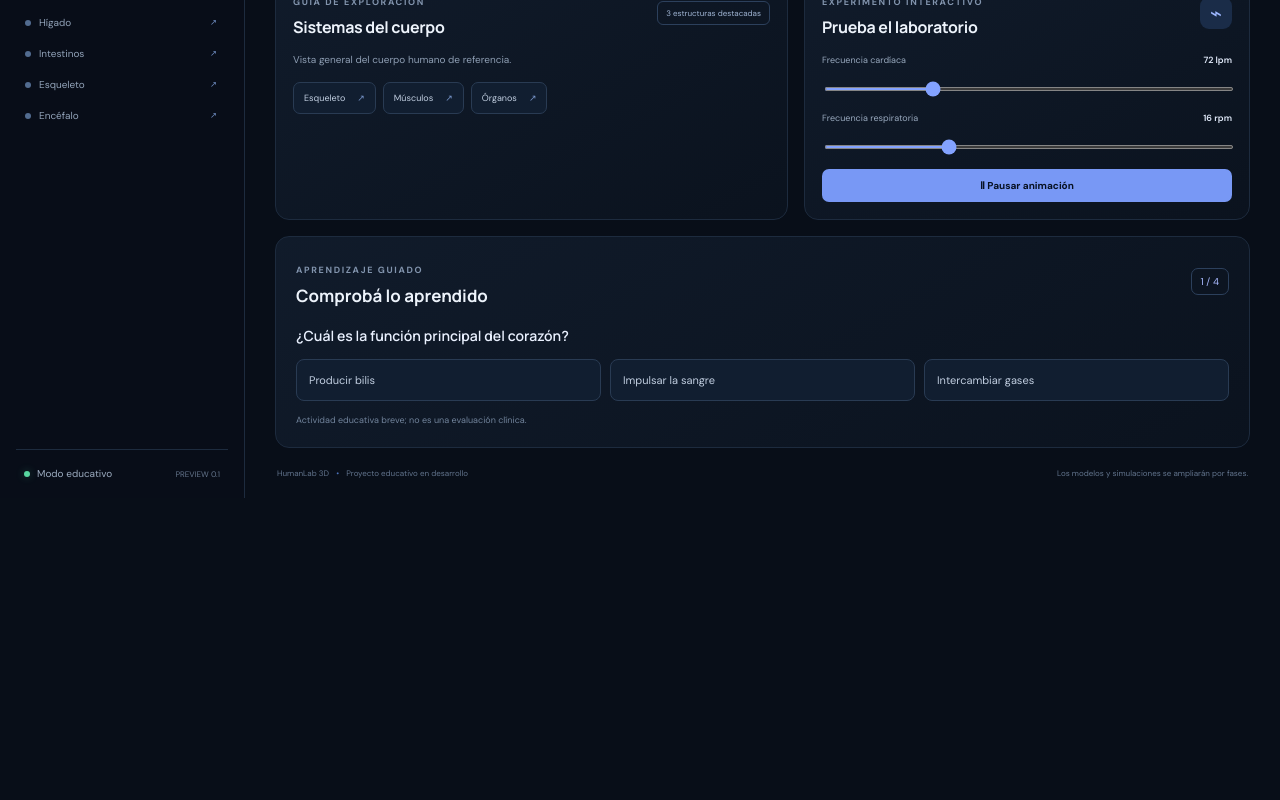
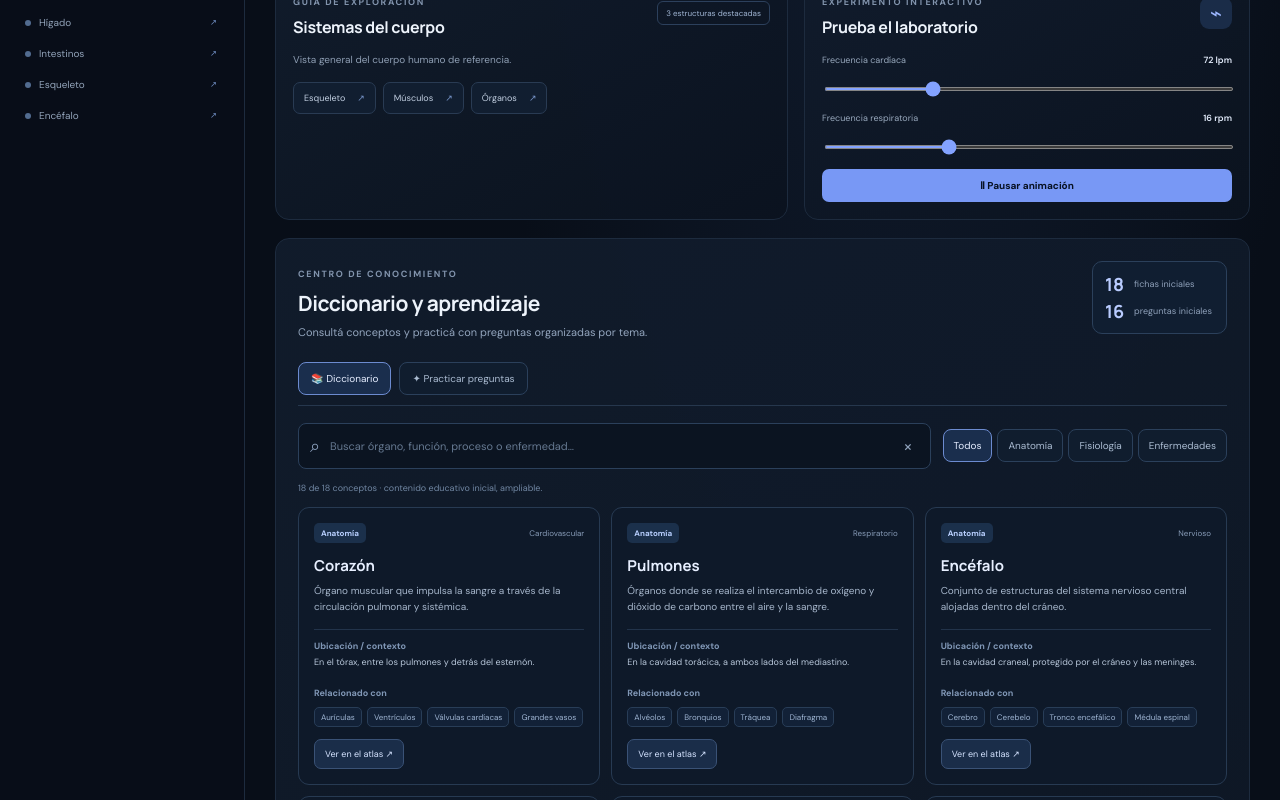
Before and after one commit to JoseGarcia6/HumanLab-3D, a Next.js app: page / in a window 1280 px wide. Shown: the part 903-1703 px from the top of the page. Before the commit the page ends 1401 px from the top, so only its background shows below. Built offline with nearby package versions, Linux system fonts and the light colour scheme.

Commit message:
feat: replace short quiz with dictionary and learning library

```diff
--- a/src/app/page.tsx
+++ b/src/app/page.tsx
@@ -112,7 +112,7 @@ export default function Home(){
    </aside></div>
    <section className="bottom-grid"><div className="panel system-summary"><div className="section-title"><div><span className="eyebrow">GUÍA DE EXPLORACIÓN</span><h3>Sistemas del cuerpo</h3></div><span className="count-chip">{system.structures.length} estructuras destacadas</span></div><p>{system.description}</p><div className="structure-chips">{system.structures.map((s,i)=><button key={s} onClick={()=>{const id=structureIdForName[s]??"heart";setSelected(id);const item=structures.find(structure=>structure.id===id);if(item)setActiveSystem(item.system)}}>{s}<span>↗</span></button>)}</div></div>
    <div className="panel lab-card"><div className="lab-card-top"><div><span className="eyebrow">EXPERIMENTO INTERACTIVO</span><h3>{mode==="lab"?"Ajusta las variables":"Prueba el laboratorio"}</h3></div><span className="lab-icon">⌁</span></div><div className="slider-row"><label htmlFor="heart-rate">Frecuencia cardíaca <strong>{heartRate} lpm</strong></label><input id="heart-rate" type="range" min="45" max="150" value={heartRate} onChange={e=>setHeartRate(Number(e.target.value))}/></div><div className="slider-row"><label htmlFor="breath-rate">Frecuencia respiratoria <strong>{breathRate} rpm</strong></label><input id="breath-rate" type="range" min="8" max="35" value={breathRate} onChange={e=>setBreathRate(Number(e.target.value))}/></div><button className="primary-button" onClick={()=>setRunning(!running)}>{running?"Ⅱ Pausar animación":"▶ Reanudar animación"}</button></div></section>
-   <section className="panel learning-card"><div className="learning-head"><div><span className="eyebrow">APRENDIZAJE GUIADO</span><h3>Comprobá lo aprendido</h3></div><span className="learning-count">{quizIndex+1} / {learningQuestions.length}</span></div><p className="learning-question">{learningQuestions[quizIndex].question}</p><div className="learning-options">{learningQuestions[quizIndex].options.map((option,index)=><button type="button" key={option} disabled={quizAnswer!==null} className={quizAnswer===null?"":index===learningQuestions[quizIndex].correct?"correct":quizAnswer===index?"incorrect":""} onClick={()=>setQuizAnswer(index)}>{option}</button>)}</div>{quizAnswer!==null&&<div className={quizAnswer===learningQuestions[quizIndex].correct?"learning-feedback correct-text":"learning-feedback"}><strong>{quizAnswer===learningQuestions[quizIndex].correct?"¡Correcto!":"Repasemos"}</strong><p>{learningQuestions[quizIndex].explanation}</p><button type="button" className="learning-next" onClick={()=>{const next=(quizIndex+1)%learningQuestions.length;setQuizIndex(next);setQuizAnswer(null);const item=structures.find(structure=>structure.id===learningQuestions[next].structure);if(item){setSelected(item.id);setActiveSystem(item.system);setMode("anatomy")}}}>{quizIndex===learningQuestions.length-1?"Volver al inicio":"Siguiente pregunta"} →</button></div>}<p className="learning-disclaimer">Actividad educativa breve; no es una evaluación clínica.</p></section>
+   <LearningLibrary onExplore={(id) => { const item = structures.find((structure) => structure.id === id); if (item) { setSelected(item.id); setActiveSystem(item.system); setMode("anatomy"); } }} />
    <footer className="footer"><span>HumanLab 3D <span className="footer-dot">•</span> Proyecto educativo en desarrollo</span><span>Los modelos y simulaciones se ampliarán por fases.</span></footer>
   </section>
  </main>
```
